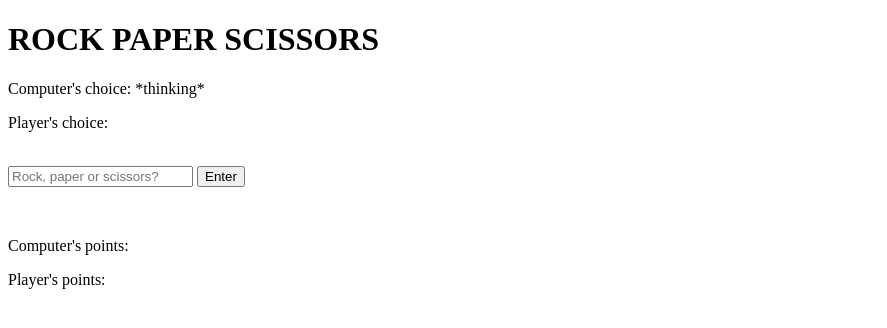
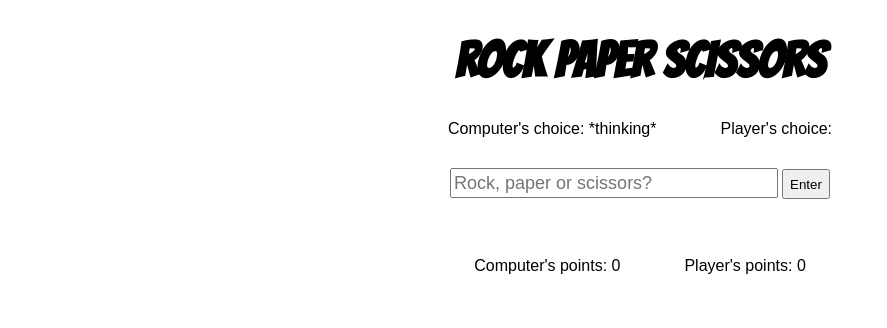
Before and after one commit to jamieevans96/Rock-Paper-Scissors, a plain HTML site: page RPS.html in a window 1280 px wide. Shown: the whole page, without its empty margins (0-887 px from the left). Drawn offline with Linux system fonts and the light colour scheme.

Commit message:
finished

```diff
--- a/RPS.html
+++ b/RPS.html
@@ -1,15 +1,99 @@
 <!DOCTYPE html>
 <html>
 
+<style>
+@import url('https://fonts.googleapis.com/css2?family=Bangers&display=swap');
+
+h1 {
+    font-size: 50px;
+    text-align: center;
+    font-family: 'Bangers', cursive;
+}
+
+.points {
+  display: inline;
+  text-align: center;
+  width: 100px;
+  height: 100px;
+  padding-left: 30px;
+  padding-right: 30px;
+  padding-top: 20px;
+  border: none;
+  background-color: none;
+  font-family:Arial, Helvetica, sans-serif;
+}
+
+.choice {
+  display: inline;
+  text-align: center;
+  width: 100px;
+  height: 100px;
+  padding-left: 30px;
+  padding-right: 30px;
+  padding-top: 20px;
+  border: 1px solid none;
+  background-color: none;
+  font-family:Arial, Helvetica, sans-serif;
+}
+
+.result {
+  display: block;
+  text-align: center;
+  margin: 0 auto 0 auto;
+  width: 100px;
+  height: 20px;
+  padding-left: 30px;
+  padding-right: 30px;
+  padding-top: 20px;
+  border: 1px solid none;
+  background-color: none;
+  font-family:Arial, Helvetica, sans-serif;
+  font-weight: bold;
+}
+
+.pointsblock {
+  text-align: center;
+}
+
+.choiceblock {
+  text-align: center;
+}
+
+.inputblock {
+  text-align: center;
+  margin-top: 30px;
+}
+
+#a {
+    width: 320px;
+    height: 24px;
+    font-size: 18px;
+}
+
+button {
+    height: 30px;
+}
+
+</style>
+
 <h1>ROCK PAPER SCISSORS</h1>
 
-<p id="p1">Computer's choice: *thinking*</p>
-<p id="p2">Player's choice: </p><br>
-<input type="text" placeholder="Rock, paper or scissors?" id="a">
-<button onclick="playRound()">Enter</button>
-<p id="p3"></p><br>
-<p id="p4">Computer's points: </p>
-<p id="p5">Player's points: </p>
+<div class="choiceblock">
+    <p class="choice" id="p1">Computer's choice: *thinking*</p>
+    <p class="choice" id="p2">Player's choice: </p><br>
+</div>
+
+<div class="inputblock">
+    <input type="text" placeholder="Rock, paper or scissors?" id="a">
+    <button onclick="playRound()">Enter</button>
+</div>
+
+<p class="result" id="p3"></p><br>
+
+<div class="pointsblock">
+    <div id="p4" class="points">Computer's points: 0</div>
+    <div id="p5" class="points">Player's points: 0</div>
+</div>
 
 <script>
 
```
